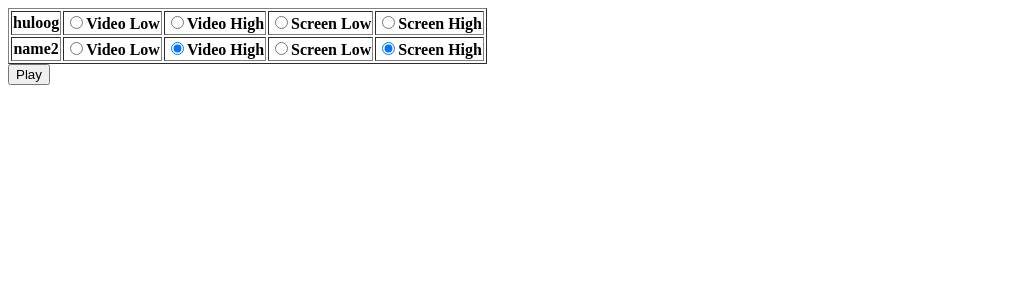
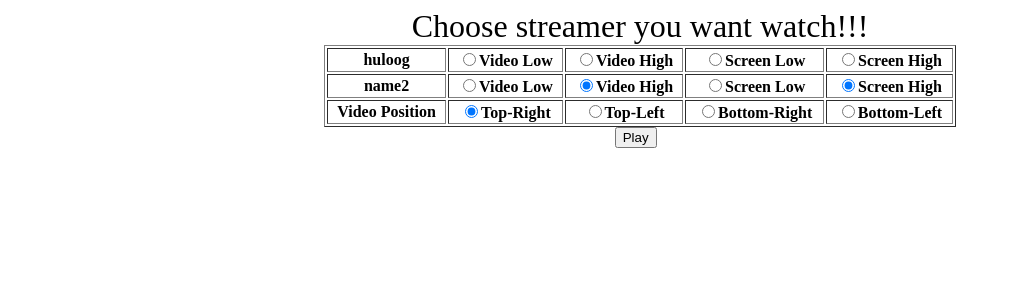
Before and after one commit to slmtpz/nextgenstreaming, a Django app: page / in a window 1280 px wide. Shown: the top 300 px of the page, without its empty margins (0-1011 px from the left). Run offline with Django 3.2, Linux system fonts and the light colour scheme; lists and menus that the app fills with data are empty.

Commit message:
fronend almost done

```diff
--- a/NextGenStream/controllers/stream.py
+++ b/NextGenStream/controllers/stream.py
@@ -5,7 +5,7 @@ streamer_list = [
     {
         'name': 'huloog',
         'channels': {
-            'cl': 'rtmp://46.101.172.142/llive/huloo-sl.sdp',
+            'cl': 'rtmp://54.255.176.172/live/newsnation_360p',
             'ch': 'ch2',
             'sl': 'sl1',
             'sh': 'sh1'
--- a/templates/NextGenStream/home.html
+++ b/templates/NextGenStream/home.html
@@ -4,31 +4,65 @@
 <head>
 
     <meta charset="UTF-8">
-    <title>Title</title>
+    <title>NextGenStream</title>
     <script src="{% static 'js/home.js' %}"></script>
-    <script type="text/css">
+    <style type="text/css">
         .block1 {
-            width: 640px;
-            height: 480px;
+            width: 960px;
+            height: 720px;
             border: 1px solid green;
             position: relative;
         }
 
         .block2 {
             color: blue;
-            width: 160px;
-            height: 120px;
+            width: 320px;
+            height: 240px;
             border: 2px solid black;
             position: absolute;
-            top: 0px;
-            right: 0px;
+            right: 0;
+            top: 0;
             z-index: 3;
         }
-    </script>
+        .block3 {
+            color: blue;
+            width: 320px;
+            height: 240px;
+            border: 2px solid black;
+            position: absolute;
+            left: 0;
+            top: 0;
+            z-index: 3;
+        }
+        .block4 {
+            color: blue;
+            width: 320px;
+            height: 240px;
+            border: 2px solid black;
+            position: absolute;
+            right: 0;
+            bottom: 30px;
+            z-index: 3;
+        }
+        .block5 {
+            color: blue;
+            width: 320px;
+            height: 240px;
+            border: 2px solid black;
+            position: absolute;
+            left: 0;
+            bottom: 30px;
+            z-index: 3;
+        }
+
+    </style>
+
 </head>
 <body>
+
     <form id="player-form" method="get">
-        <table border="1">
+        <table border="1"  style="width: 50%; margin: 0 auto;">
+            <caption style="font-size: xx-large">Choose streamer you want watch!!!</caption>
             {% for elem in streamer_list %}
            <tr>
                <th>
@@ -49,29 +83,57 @@
                 </th>
            </tr>
             {% endfor %}
+            <tr>
+                <th>Video Position</th>
+                <th><input type="radio" name="pos" value="top-right" align="left" checked>Top-Right <br> </th>
+                <th><input type="radio" name="pos" value="top-left" align="left" >Top-Left   <br> </th>
+                <th><input type="radio" name="pos" value="bottom-right" align="left">Bottom-Right <br> </th>
+                <th><input type="radio" name="pos" value="bottom-left" align="left">Bottom-Left <br> </th>
+            </tr>
+        </table>
 
-    </table>
-    <button type="button" name="button" onclick="play(this.form)">Play</button>
+            <button type="button" name="button" style="left: 48%; position: relative; margin: 0 auto; " onclick="play(this.form)">Play</button>
+
     </form>
-    <div id="main_container">
-            <div class="block1" id="video_container">
+    <div id="main_container" style="width: 60%; margin: 0 auto;">
 
-            </div>
-            <div class="block2" id="screen_container">
+        <!--<div class="block1">
+                <object type="application/x-shockwave-flash" id="screen_container" data="https://www.hlsplayer.net/player/grindplayer/GrindPlayer.swf" width="960" height="720" style="visibility: visible;"><param name="allowFullScreen" value="true"><param name="allowScriptAccess" value="always"><param name="wmode" value="opaque"><param name="flashvars" value="autoPlay=true&amp;src=rtmp%3A//54.255.176.172/live/newsnation_360p&amp;streamType=live&amp;scaleMode=letterbox"></object>
+                <div class="block2" >
+                    <object type="application/x-shockwave-flash" id="video_container" data="https://www.hlsplayer.net/player/grindplayer/GrindPlayer.swf" width="240" height="180" style="visibility: visible;"><param name="allowFullScreen" value="true"><param name="allowScriptAccess" value="always"><param name="wmode" value="opaque"><param name="flashvars" value="autoPlay=true&amp;src=rtmp%3A//54.255.176.172/live/newsnation_360p&amp;streamType=live&amp;scaleMode=letterbox"></object>
+                </div>
+        </div> -->
+    </div>
 
-            </div>
-        </div>
 
-    </div>
     <script type="text/javascript">
 		function play(form) {
-			//var src = "rtmp://54.255.176.172/live/newsnation_360p";
+			//var source = "rtmp://54.255.176.172/live/newsnation_360p";
 			//var src = $('VideoQuality').val().trim();
-			var src = form.VideoQuality.value;
-            if (src) {
-
-                playRTMP(src,'video_container','640','480');
-                playRTMP(src,'screen_container','160','120');
+			var source = form.VideoQuality.value;
+			var src_screen = form.ScreenQuality.value;
+			var pos = form.pos.value;
+            if (source) {
+                //var div = document.create
+                var vid_pos;
+                if(pos === 'top-right'){
+                    vid_pos = 'block2';
+                }else if (pos === 'top-left'){
+                    vid_pos = 'block3';
+                }else if (pos === 'bottom-right'){
+                    vid_pos = 'block4';
+                }else {
+                    vid_pos = 'block5';
+                }
+                var outer_div = document.createElement('div');
+                outer_div.className = 'block1';
+                outer_div.innerHTML = '<object type="application/x-shockwave-flash" id="screen_container" data="https://www.hlsplayer.net/player/grindplayer/GrindPlayer.swf" width="960" height="720" style="visibility: visible;"><param name="allowFullScreen" value="true"><param name="allowScriptAccess" value="always"><param name="wmode" value="opaque"><param name="flashvars" value="autoPlay=true&amp;src='+src_screen+'&amp;streamType=live&amp;scaleMode=letterbox"></object> \
+                <div class="'+vid_pos+'" > \
+                    <object type="application/x-shockwave-flash" id="video_container" data="https://www.hlsplayer.net/player/grindplayer/GrindPlayer.swf" width="320" height="240" style="visibility: visible;"><param name="allowFullScreen" value="true"><param name="allowScriptAccess" value="always"><param name="wmode" value="opaque"><param name="flashvars" value="autoPlay=true&amp;src='+source+'&amp;streamType=live&amp;scaleMode=letterbox"></object> \
+                </div>';
+                document.getElementById('main_container').appendChild(outer_div);
+                //playRTMP(source,'screen_container','960','720');
+                //playRTMP(source,'video_container','240','180');
 
 			}
 			return false;
@@ -84,6 +146,7 @@
 
 		//play();
 	</script>
+
 </body>
 </html>
 <!--
```
